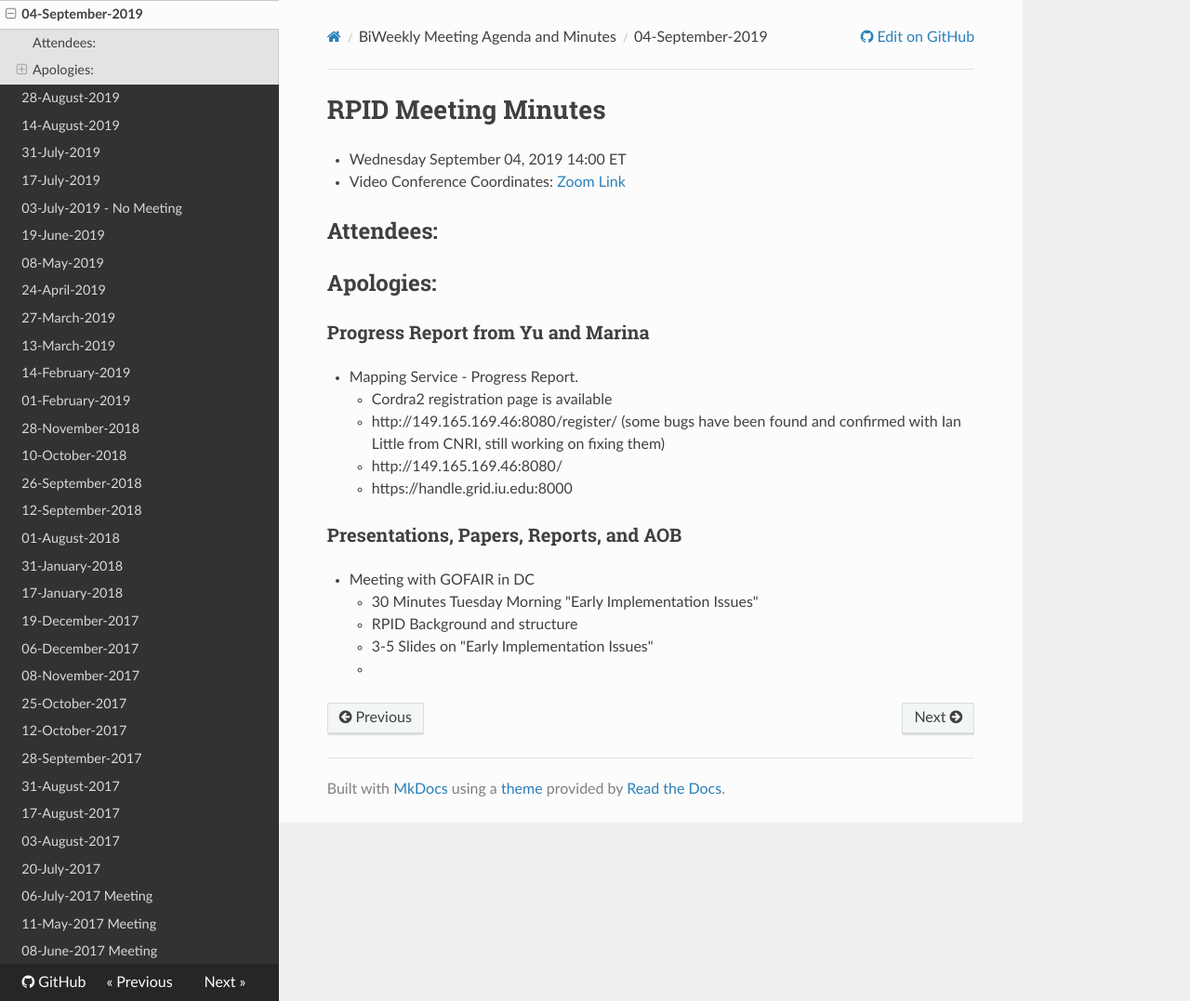
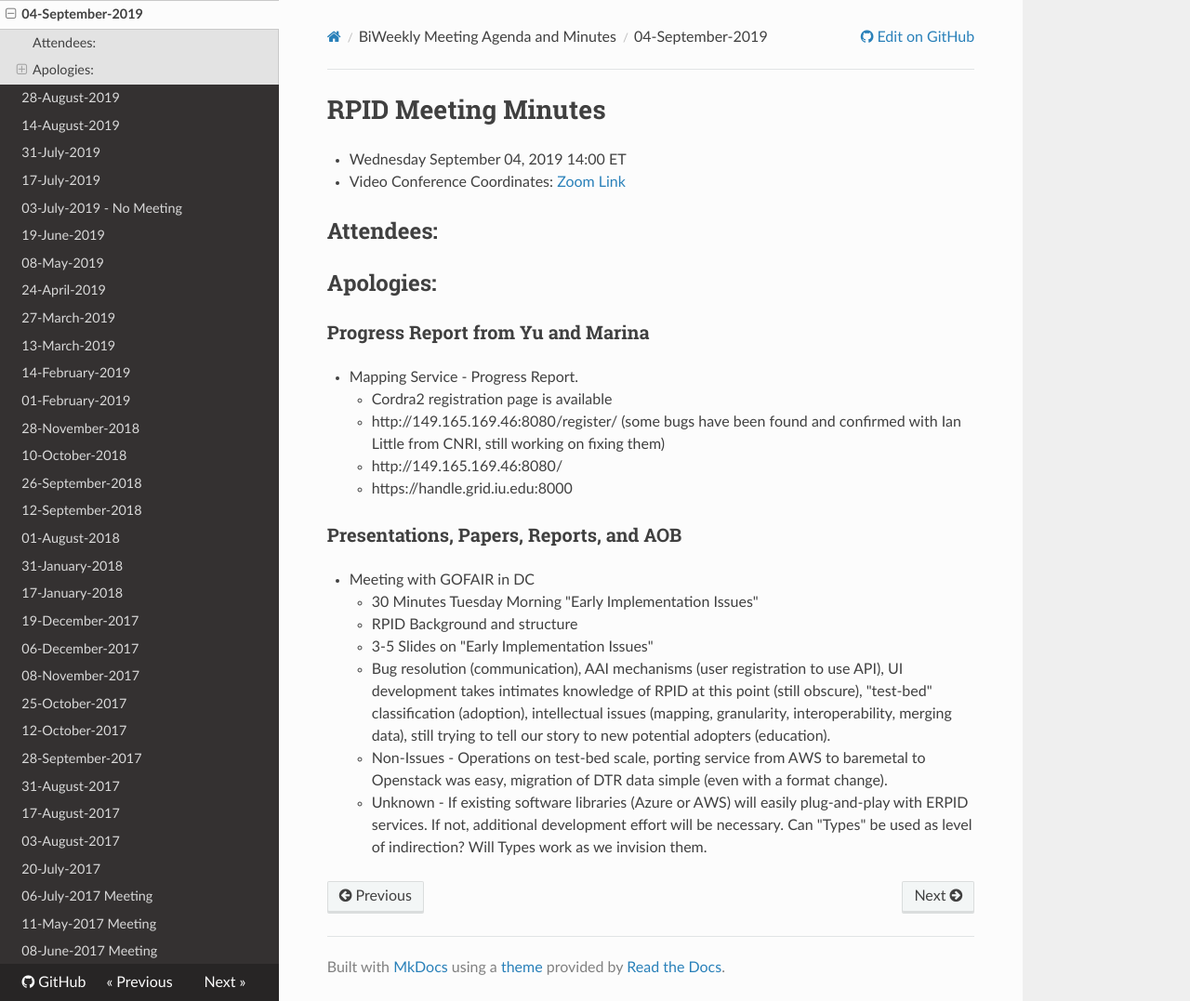
Before and after one commit to rpidproject/rpid, an MkDocs documentation site: the page built from docs/04-September-2019.md, in a window 1280 px wide and 1077 px high. Shown: the whole window at 93% size. Built offline with MkDocs 1.6.1, drawn with Linux system fonts in a browser that asks for light colours; nearby versions of some CDN libraries; old or Windows-style settings are respelled for this version of MkDocs.

Commit message:
Update 04-September-2019.md

```diff
--- a/docs/04-September-2019.md
+++ b/docs/04-September-2019.md
@@ -18,4 +18,6 @@
       * 30 Minutes Tuesday Morning "Early Implementation Issues"
       * RPID Background and structure
       * 3-5 Slides on "Early Implementation Issues"
-      *
+      * Bug resolution (communication), AAI mechanisms (user registration to use API), UI development takes intimates knowledge of RPID at this point (still obscure), "test-bed" classification (adoption), intellectual issues (mapping, granularity, interoperability, merging data), still trying to tell our story to new potential adopters (education).
+      * Non-Issues - Operations on test-bed scale, porting service from AWS to baremetal to Openstack was easy, migration of DTR data simple (even with a format change).
+      * Unknown - If existing software libraries (Azure or AWS) will easily plug-and-play with ERPID services. If not, additional development effort will be necessary. Can "Types" be used as level of indirection? Will Types work as we invision them.
```
